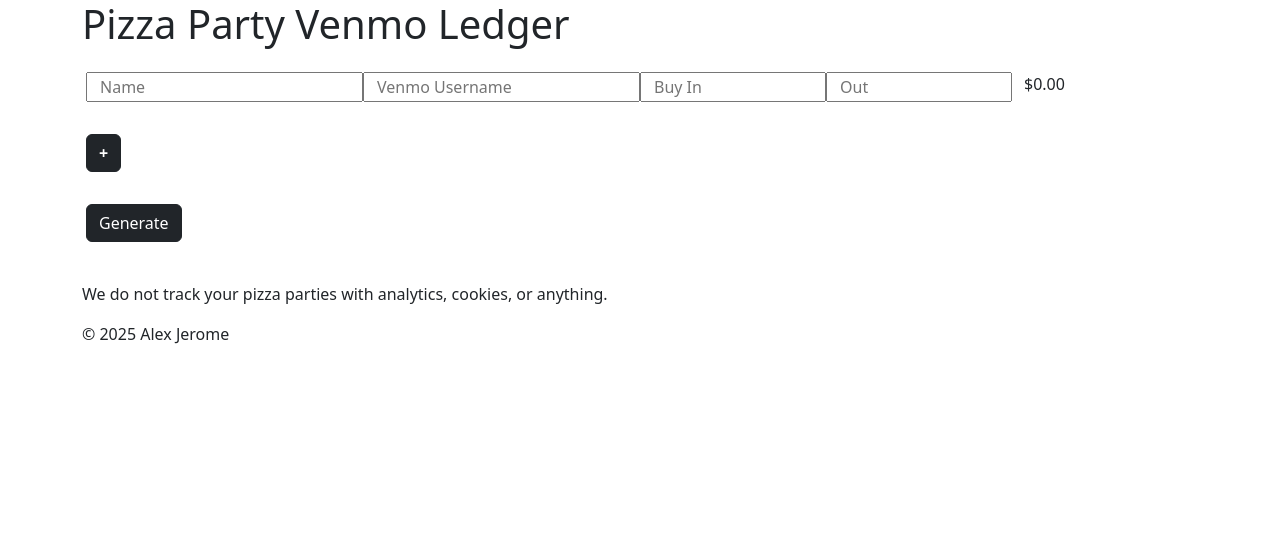
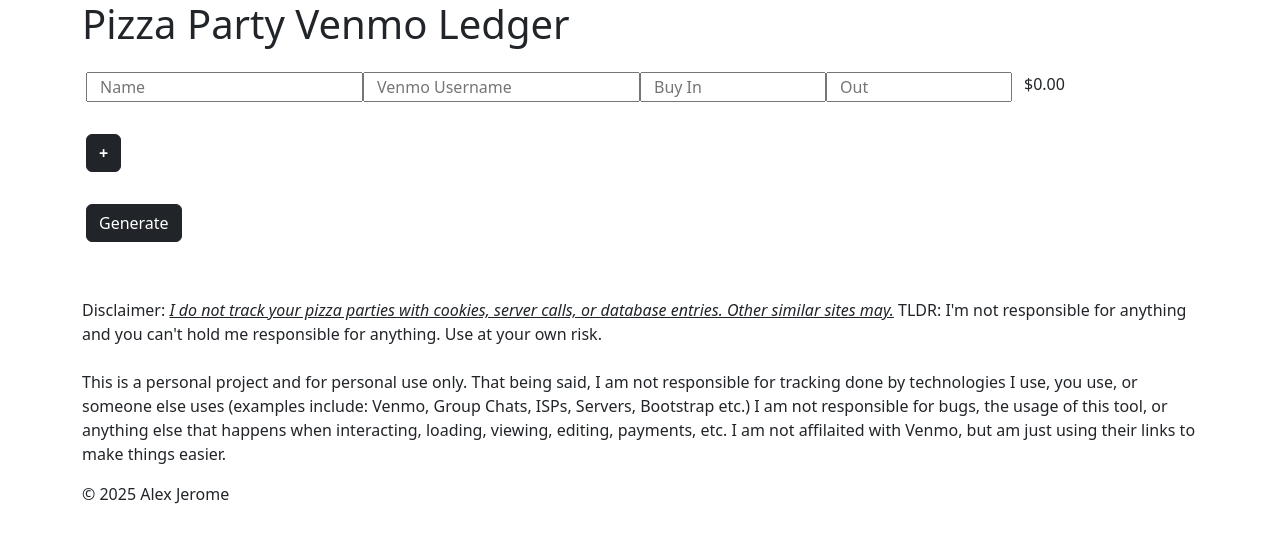
Before and after one commit to AlexEJerome/AlexEJerome.github.io, a Jekyll site: the page venmo-ledger/index.html, which Jekyll copies as it is, in a window 1280 px wide. Shown: the top 543 px of the page. Built offline with Jekyll 4.4.1, drawn with Linux system fonts in a browser that asks for light colours.

Commit message:
Legalese

```diff
--- a/venmo-ledger/index.html
+++ b/venmo-ledger/index.html
@@ -38,8 +38,9 @@
 
     </main>
     <footer>
+        <p>
         <br />
-        <p>We do not track your pizza parties with analytics, cookies, or anything.</p>
+        <p>Disclaimer:  <i><u>I do not track your pizza parties with cookies, server calls, or database entries. Other similar sites may.</u></i> TLDR: I'm not responsible for anything and you can't hold me responsible for anything. Use at your own risk. <br><br> This is a personal project and for personal use only. That being said, I am not responsible for tracking done by technologies I use, you use, or someone else uses (examples include: Venmo, Group Chats, ISPs, Servers, Bootstrap etc.) I am not responsible for bugs, the usage of this tool, or anything else that happens when interacting, loading, viewing, editing, payments, etc. I am not affilaited with Venmo, but am just using their links to make things easier.</p>
         <p>&copy; 2025 Alex Jerome</p>
 
     </footer>
```
